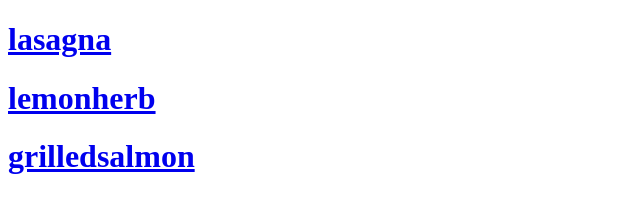
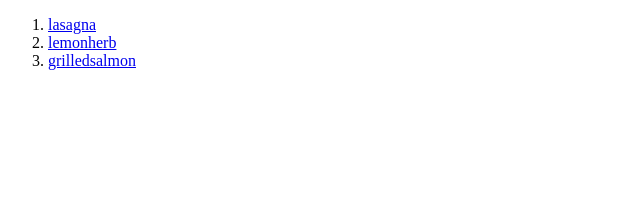
Before and after one commit to rensonnjogu/odin-recipes, a plain HTML site: page index.html in a window 1280 px wide. Shown: the whole page, without its empty margins (0-640 px from the left). Drawn offline with Linux system fonts and the light colour scheme.

Commit message:
modified:   index.html

```diff
--- a/index.html
+++ b/index.html
@@ -6,8 +6,10 @@
     <title>Odin Recipes</title>
 </head>
 <body>
-   <h1 ><a href="recipes/lasagna.html">lasagna</a></h1>
-   <h1><a href="recipes/lemonherb.html">lemonherb</a></h1>
-    <h1><a href="recipes/grilledsalmon.html">grilledsalmon</a></h1>
+    <ol>
+   <li><a href="recipes/lasagna.html">lasagna</a></li>
+  <li> <a href="recipes/lemonherb.html">lemonherb</a></li>
+    <li><a href="recipes/grilledsalmon.html">grilledsalmon</h1></li>
+    </ol>
 </body>
 </html>
```
